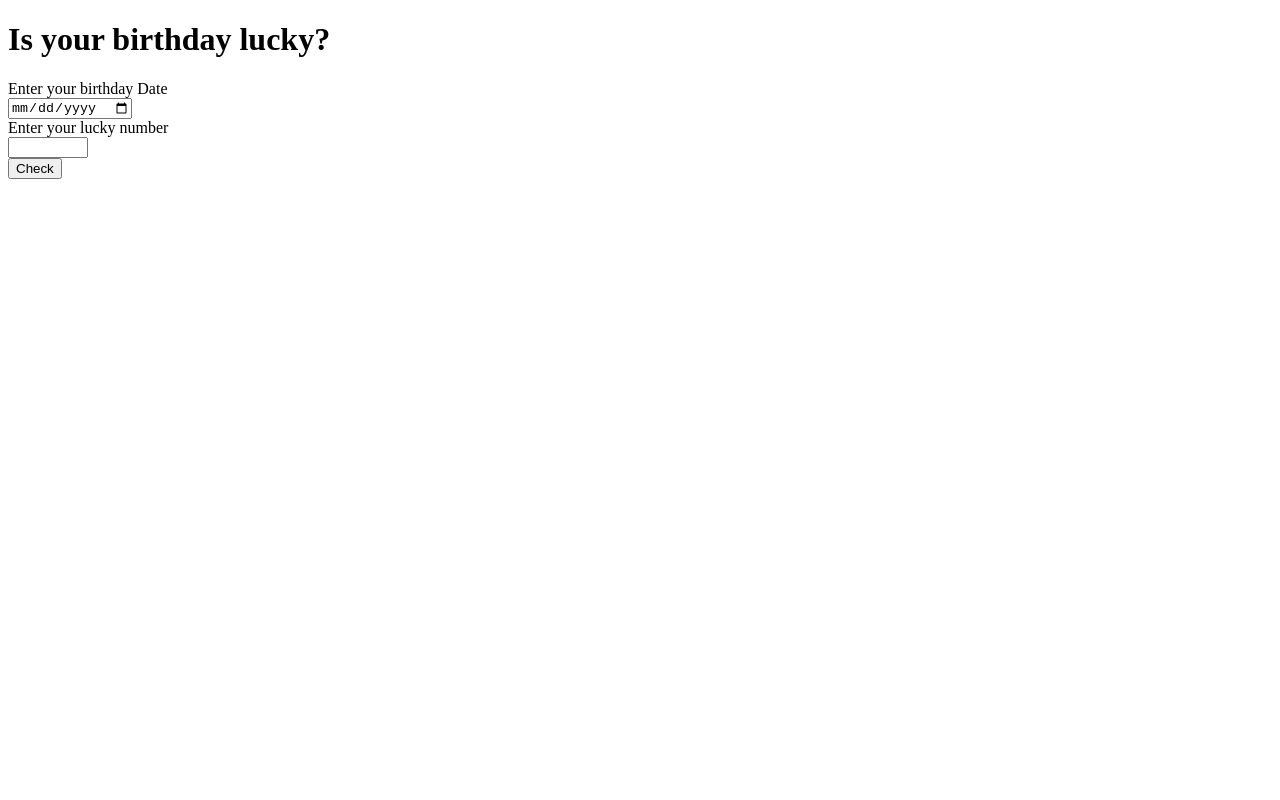
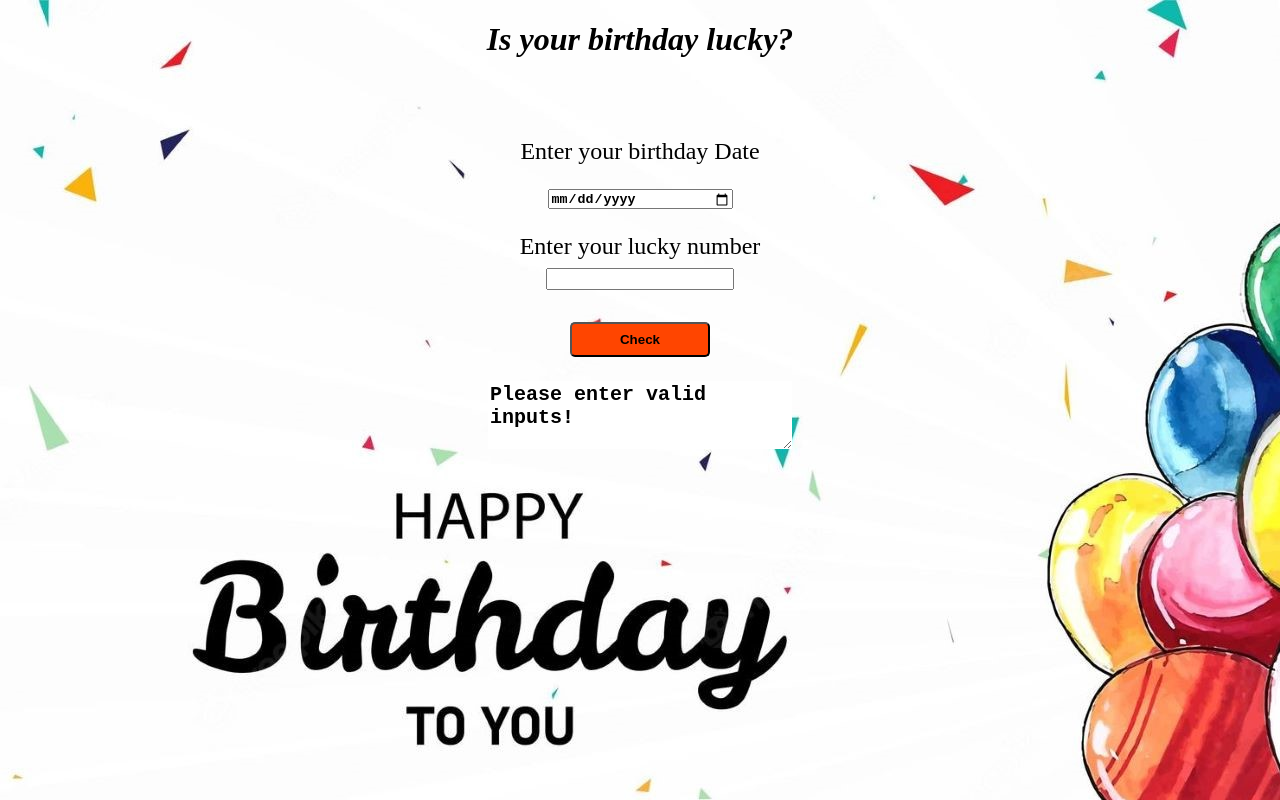
Before and after one commit to Shreyannsh/is-your-birth-lucky, a plain HTML site: page index.html in a window 1280 px wide. Both pictures are taken after a click on the button "Check". Drawn offline with Linux system fonts and the light colour scheme.

Commit message:
feat: compeleted
completed styling of the app.
wrote complete css file

```diff
--- a/app.js
+++ b/app.js
@@ -3,7 +3,29 @@ var number = document.querySelector("#number");
 var btnCheck = document.querySelector("#btn-check");
 
 function clickHandler(){
-    console.log("clicked");
+    inputDate = date.value;
+    newInputDate = inputDate.replaceAll("-","0");
+    var sum = 0;
+    for (var num of newInputDate) {
+        sum = sum + Number(num);
+    }
+    return sum;
+  }
+  function findBithdateIsLucky() {
+
+    if (date.value && number.value>0) {
+        var sum = clickHandler(date.value);
+
+        if (sum % number.value == 0) {
+            output.innerText= "YAY! Your birthday is lucky!! 😍";
+        } else {
+            output.innerText = "Oops!! Your birthday is not lucky!! 😔";
+        }
+    }
+    else{
+        output.value = "Please enter valid inputs!";
+    }
+
 }
 
-btnCheck.addEventListener("click",clickHandler);
+btnCheck.addEventListener("click",findBithdateIsLucky);
--- a/index.html
+++ b/index.html
@@ -1,24 +1,32 @@
 <!DOCTYPE html>
 <html lang="en">
+
 <head>
     <meta charset="UTF-8">
     <meta http-equiv="X-UA-Compatible" content="IE=edge">
     <meta name="viewport" content="width=device-width, initial-scale=1.0">
+    <link href="styles.css" rel="stylesheet" />
     <title>Lucky Birthday</title>
 </head>
+
 <body>
-    <H1>Is your birthday lucky?</H1>
+    <h1>Is your birthday lucky?</h1>
     <label for="date">Enter your birthday Date</label>
-    <div>
-    <input type="date" id="date" name="birthdaydate" min="01-01-1900" max="31-12-2099">
-    </div>
+    <P>
+    <input type="date" id ="date" name="birthdayDate">
+    </P>
+
     <label for="number">Enter your lucky number</label>
     <div>
-        <input type ="number" id="number" name="luckyNumber" min = "0" max="10000">
+        <input type="number" id="number" name="luckyNumber" min="0" max="10000">
     </div>
     <div>
         <button id="btn-check">Check</button>
     </div>
+    <textarea style="border-style:none;" id="output"></textarea>
+
     <script src="app.js" type="text/javascript"></script>
+
 </body>
+
 </html>
--- /dev/null
+++ b/styles.css
@@ -0,0 +1,43 @@
+body{
+    margin:auto;
+    max-width: 600px;
+    text-align: center;
+    background-image:url("images/birthday\ \(2\).jpg");
+
+}
+h1{
+    margin-bottom: 5rem;
+    font-style: italic;
+    font-weight: 600;
+
+}
+
+    label{
+        padding:2rem;
+        margin:1rem;
+        font-size: x-large;
+    }
+
+input{
+    margin:0.5rem;
+    width:30%;
+    height:1rem;
+    font-weight: 550;
+}
+
+#btn-check{
+    margin: 1.5rem;
+    padding: 0.5rem 3rem;
+    background-color: orangered;
+    cursor:pointer;
+    border-radius: 5px;
+    font-weight: 700;
+
+}
+
+textarea{
+    height: 4rem;
+    width:50% ;
+    font-size:x-large;
+    font-weight: 900;
+}
```
Also changed, not shown: images/birthday (2).jpg (added).
